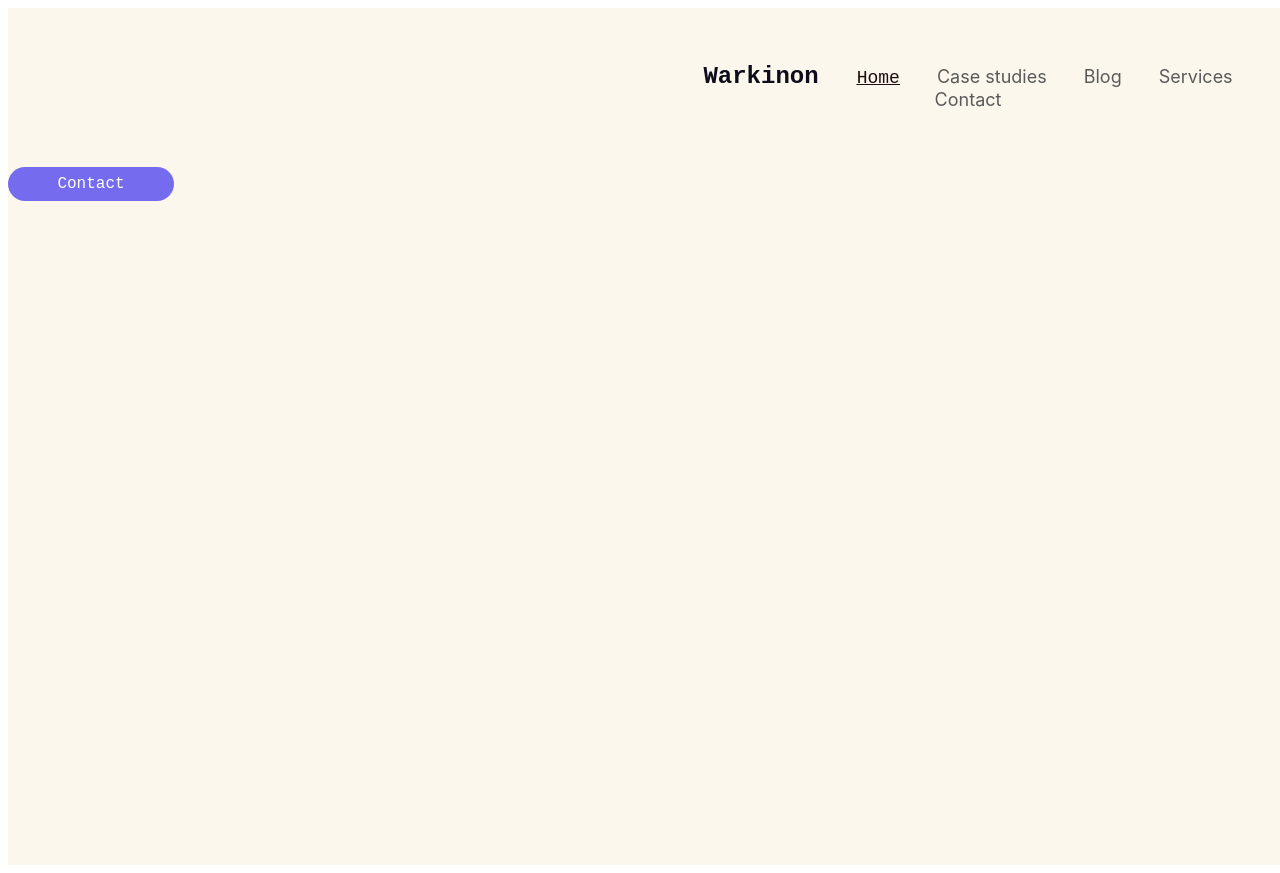
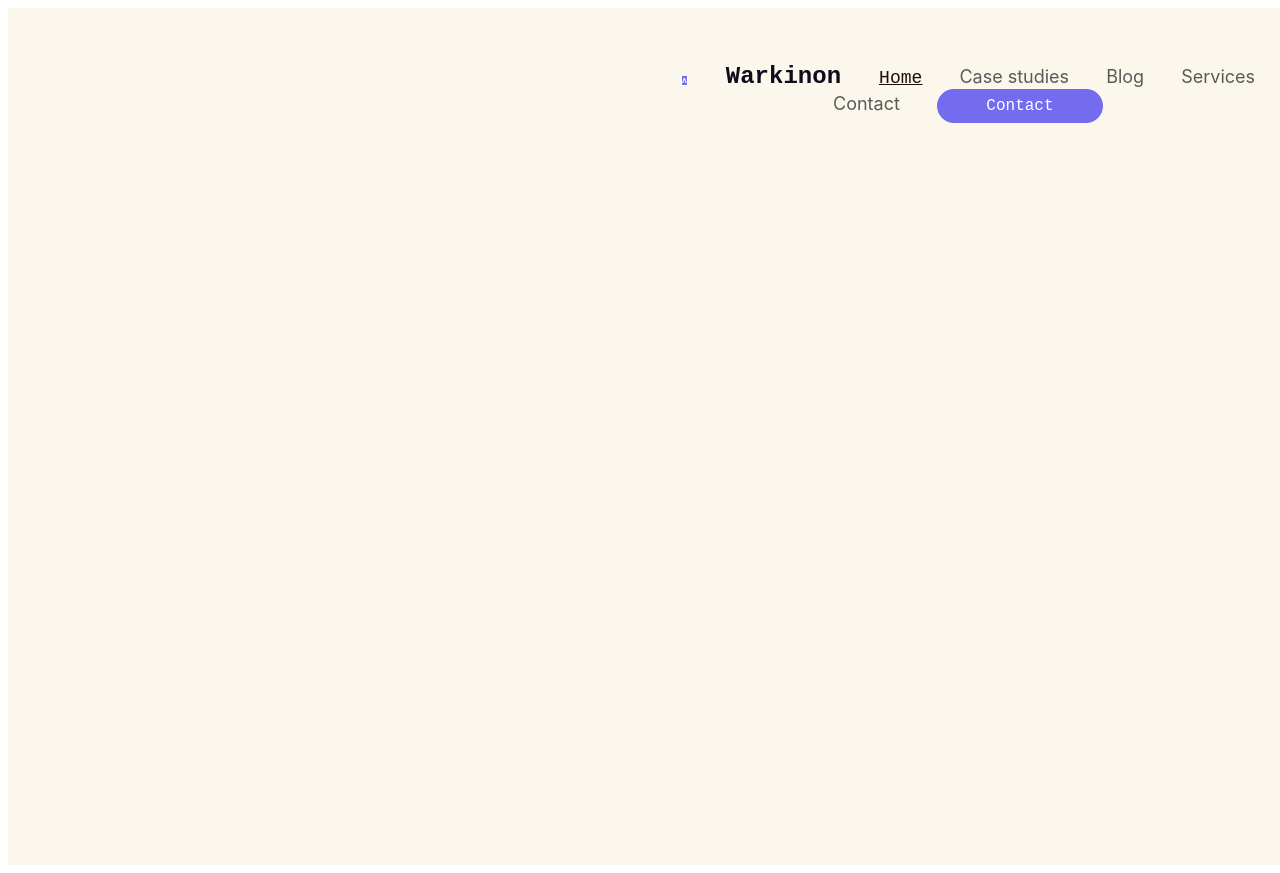
Before and after one commit to jegius/vladimir-edu, a website: page index.html in a window 1280 px wide. Shown: the top 873 px of the page. Drawn offline with Linux system fonts and the light colour scheme.

Commit message:
принял самый простой вариант как выровнять, осталось понять как сделать лого в кружочке

```diff
--- a/css/main.css
+++ b/css/main.css
@@ -50,7 +50,21 @@
     font-size: 1rem;
     background-color: #756BEE;
 }
-.navbar__logo{
+.navbar__logo1{
+    margin: 0 1px 0 auto;
+    text-decoration: none;
+    color: #FFFFFF;
+    font-weight: 700;
+    font-family: Work Sans, monospace;
+    font-size: 0.5rem;
+    top: 0;
+    border-bottom: 1px solid #FFFFFF;
+    border-left: 1px solid #FFFFFF;
+    border-right: 1px solid #FFFFFF;
+    text-align: center;
+    background-color: #756BEE;
+}
+.navbar__logo2{
     margin: 0 1px 0 auto;
     text-decoration: none;
     color: #0F0D1C;
--- a/index.html
+++ b/index.html
@@ -10,14 +10,15 @@
 <div class="header">
     <div class="navbar__line">
         <ul class="navbar__main">
-            <li><a href="#" class="navbar__logo">Warkinon</a></li>
+            <li><a href="#" class="navbar__logo1">Ʌ</a></li>
+            <li><a href="#" class="navbar__logo2">Warkinon</a></li>
             <li><a href="#" class="navbar__home"><u>Home</u></a></li>
             <li><a href="#" class="navbar__all">Case studies</a></li>
             <li><a href="#" class="navbar__all">Blog</a></li>
             <li><a href="#" class="navbar__all">Services</a></li>
             <li><a href="#" class="navbar__all">Contact</a></li>
+            <li><a href="#" class="button__con">Contact</a></li>
         </ul>
-        <a href="#" class="button__con">Contact</a>
     </div>
 </div>
 </body>
```
